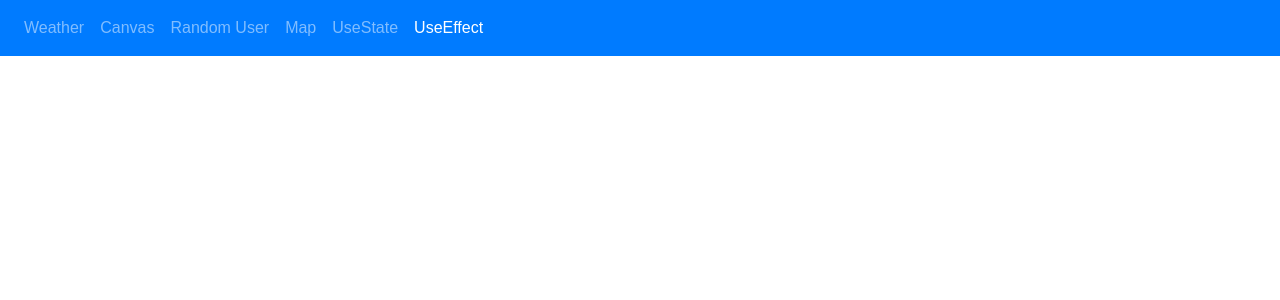
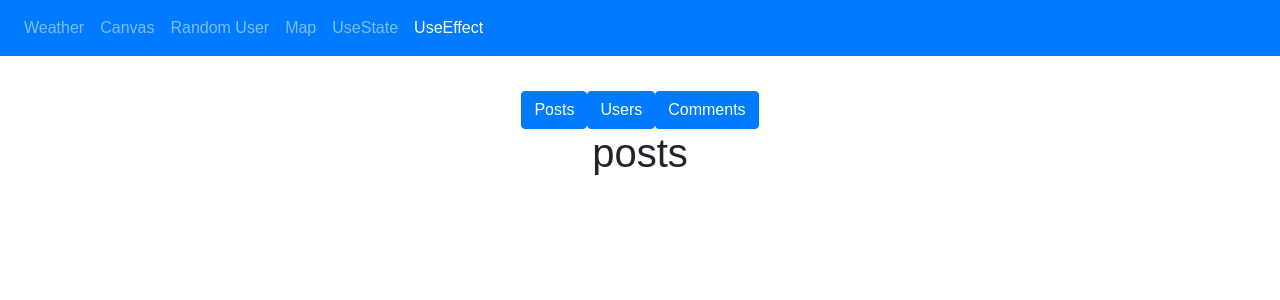
Before and after one commit to christiandp7/beginer-react-projects, a React (Create React App) app: page /useeffect in a window 1280 px wide. Shown: the top 300 px of the page. Built offline with nearby package versions, Linux system fonts and the light colour scheme.

Commit message:
init UseEffect

```diff
--- a/src/components/UseEffect.js
+++ b/src/components/UseEffect.js
@@ -1,10 +1,16 @@
-import React from 'react'
+import React, { useState, useEffect } from 'react'
 
 function UseEffect() {
+
+  const [resourseType, setResourceType] = useState('posts')
+
   return (
-    <div>
-
-    </div>
+    <>
+      <button onClick={() => setResourceType('posts')} className="btn btn-primary">Posts</button>
+      <button onClick={() => setResourceType('users')} className="btn btn-primary">Users</button>
+      <button onClick={() => setResourceType('comments')} className="btn btn-primary">Comments</button>
+      <h1>{resourseType}</h1>
+    </>
   )
 }
 
```
